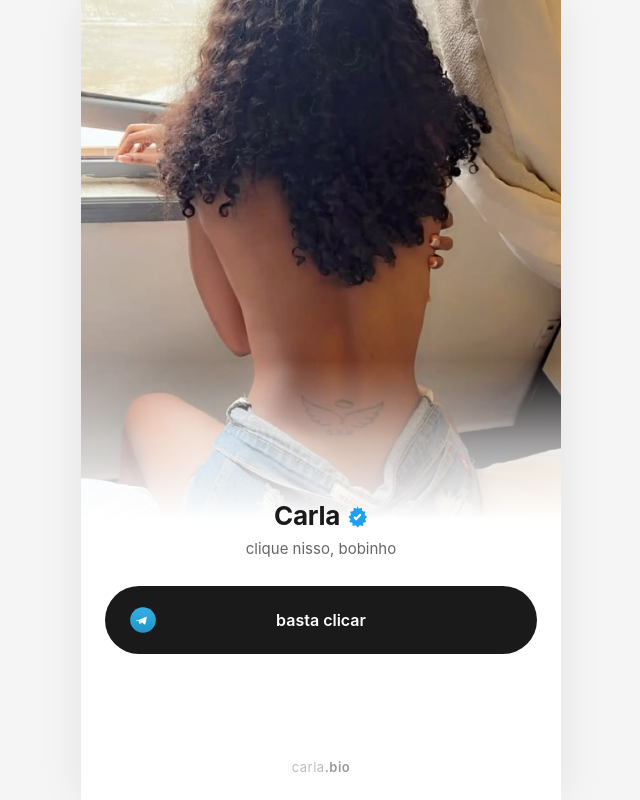
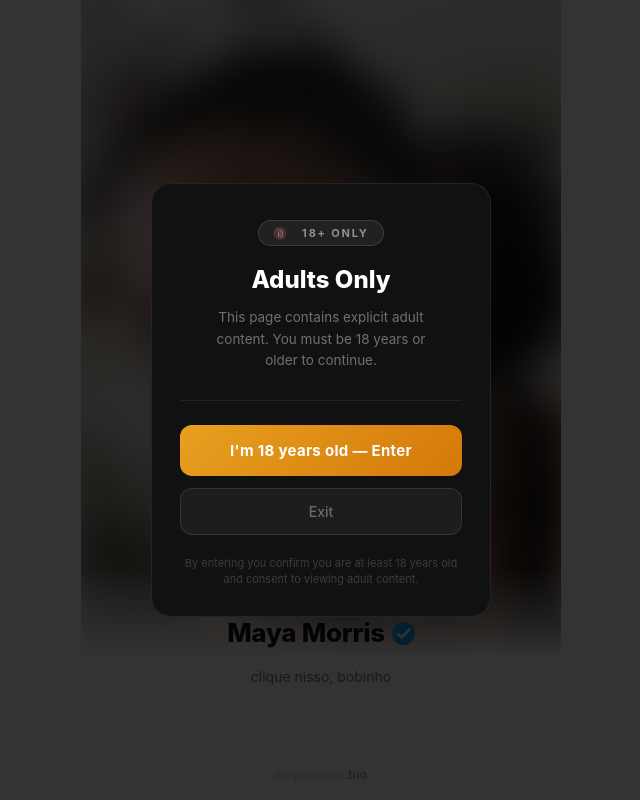
Before and after one commit to jaimitonhama-droid/carla-telegram, a plain HTML site: page index.html in a window 1280 px wide. Shown: the whole page, without its empty margins (319-959 px from the left). Drawn offline with Linux system fonts and the light colour scheme.

Commit message:
Add files via upload

```diff
--- a/index.html
+++ b/index.html
@@ -1,5 +1,5 @@
 <!DOCTYPE html>
-<html lang="pt">
+<html lang="en">
 <head>
     <meta charset="UTF-8">
     <meta name="viewport" content="width=device-width, initial-scale=1.0, maximum-scale=1.0, user-scalable=no">
@@ -7,7 +7,7 @@
     <meta name="mobile-web-app-capable" content="yes">
     <meta name="apple-mobile-web-app-capable" content="yes">
     <meta name="apple-mobile-web-app-status-bar-style" content="default">
-    <title>Carla</title>
+    <title>Maya Morris</title>
     <style>
         * {
             margin: 0;
@@ -17,254 +17,415 @@
         }
 
         html {
+            height: 100%;
             -webkit-text-size-adjust: 100%;
-            -ms-text-size-adjust: 100%;
         }
 
         body {
+            height: 100%;
             font-family: -apple-system, BlinkMacSystemFont, "Segoe UI", Roboto, Helvetica, Arial, sans-serif;
             background: #ffffff;
-            min-height: 100vh;
-            min-height: -webkit-fill-available;
             display: flex;
-            flex-direction: column;
-            align-items: center;
-            max-width: 100vw;
-            overflow-x: hidden;
+            justify-content: center;
+            overflow: hidden;
         }
 
-        /* Container principal mobile-first */
         .container {
             width: 100%;
             max-width: 480px;
+            height: 100vh;
             display: flex;
             flex-direction: column;
-            align-items: center;
-            min-height: 100vh;
-            min-height: -webkit-fill-available;
+            overflow: hidden;
+            background: #fff;
+            position: relative;
         }
 
-        /* Foto no topo com fade para branco */
+        /* ── FOTO ── */
         .photo-section {
-            width: 100%;
             position: relative;
+            flex: 1;
+            min-height: 0;
             overflow: hidden;
         }
 
         .photo-section img {
             width: 100%;
+            height: 100%;
+            object-fit: cover;
+            object-position: top center;
             display: block;
-            object-fit: cover;
-            height: 65vh;
-            max-height: 520px;
+            /* BLUR inicial — some após confirmação */
+            filter: blur(18px);
+            transform: scale(1.08); /* evita bordas brancas no blur */
+            transition: filter 0.6s ease, transform 0.6s ease;
         }
 
-        /* Gradiente fade da foto para o fundo branco */
+        .photo-section img.revealed {
+            filter: blur(0px);
+            transform: scale(1);
+        }
+
+        /* Gradiente suave no fundo da foto */
         .photo-section::after {
             content: '';
             position: absolute;
             bottom: 0;
             left: 0;
             right: 0;
-            height: 160px;
-            background: linear-gradient(to bottom, rgba(255,255,255,0) 0%, rgba(255,255,255,0.6) 50%, rgba(255,255,255,1) 100%);
+            height: 90px;
+            background: linear-gradient(
+                to bottom,
+                transparent 0%,
+                rgba(255,255,255,0.55) 60%,
+                rgba(255,255,255,1) 100%
+            );
             pointer-events: none;
+            z-index: 1;
         }
 
-        /* Secção do perfil */
-        .profile-section {
-            text-align: center;
-            padding: 0 20px;
-            margin-top: -20px;
-            position: relative;
-            z-index: 2;
-        }
-
-        .name-row {
+        /* Nome sobreposto na foto */
+        .name-overlay {
+            position: absolute;
+            bottom: 10px;
+            left: 0;
+            right: 0;
+            z-index: 3;
             display: flex;
             align-items: center;
             justify-content: center;
-            gap: 6px;
-            margin-bottom: 8px;
+            gap: 7px;
         }
 
-        .name-row h1 {
+        .name-overlay h1 {
             font-size: 26px;
-            font-weight: 700;
-            color: #1a1a1a;
+            font-weight: 800;
+            color: #111111;
             letter-spacing: -0.3px;
+            text-shadow: 0 1px 3px rgba(255,255,255,0.6);
         }
 
-        /* Selo de verificado estilo Instagram/Meta */
         .verified-badge {
-            width: 22px;
-            height: 22px;
+            width: 23px;
+            height: 23px;
             flex-shrink: 0;
             margin-top: 2px;
         }
 
-        .subtitle {
-            font-size: 15px;
-            color: #666666;
-            margin-bottom: 28px;
-            font-weight: 400;
+        /* ── SECÇÃO INFERIOR ── */
+        .bottom-section {
+            flex-shrink: 0;
+            padding: 10px 24px 18px;
+            display: flex;
+            flex-direction: column;
+            align-items: center;
+            gap: 12px;
         }
 
-        /* Botão estilo pill preto */
-        .btn-container {
-            width: 100%;
-            padding: 0 24px;
-            margin-bottom: 20px;
+        .subtitle {
+            font-size: 14px;
+            color: #777777;
+            font-weight: 400;
+            text-align: center;
         }
 
+        /* Botão Telegram — oculto até confirmar idade */
         .btn-telegram {
             display: flex;
             align-items: center;
             width: 100%;
-            background: #1a1a1a;
+            background: #111111;
             color: #ffffff;
             text-decoration: none;
-            padding: 16px 20px;
+            padding: 13px 18px;
             border-radius: 50px;
             font-weight: 600;
             font-size: 16px;
-            transition: all 0.2s ease;
-            position: relative;
-            -webkit-user-select: none;
-            user-select: none;
+            transition: background 0.2s, opacity 0.5s, transform 0.5s;
+            opacity: 0;
+            pointer-events: none;
+            transform: translateY(8px);
         }
 
-        .btn-telegram:hover {
-            background: #333333;
+        .btn-telegram.revealed {
+            opacity: 1;
+            pointer-events: all;
+            transform: translateY(0);
         }
 
         .btn-telegram:active {
-            transform: scale(0.97);
-            background: #333333;
+            background: #333;
+            transform: scale(0.98);
         }
 
         .btn-icon {
-            width: 36px;
-            height: 36px;
+            width: 32px;
+            height: 32px;
             display: flex;
             align-items: center;
             justify-content: center;
             flex-shrink: 0;
         }
 
-        .btn-icon svg {
-            width: 28px;
-            height: 28px;
-        }
+        .btn-icon svg { width: 28px; height: 28px; }
 
         .btn-text {
             flex: 1;
             text-align: center;
-            padding-right: 36px;
+            padding-right: 32px;
         }
 
-        /* Rodapé discreto */
         .footer {
-            margin-top: auto;
-            padding: 30px 20px 24px;
-            text-align: center;
+            font-size: 12px;
+            color: #cccccc;
+            letter-spacing: 0.3px;
         }
 
-        .footer span {
-            font-size: 13px;
-            color: #bbbbbb;
-            letter-spacing: 0.5px;
-        }
-
-        .footer span strong {
-            color: #999999;
+        .footer strong {
+            color: #aaaaaa;
             font-weight: 600;
         }
 
-        /* Responsivo para telas muito pequenas */
-        @media screen and (max-width: 360px) {
-            .name-row h1 {
-                font-size: 22px;
-            }
-            .subtitle {
-                font-size: 14px;
-            }
-            .btn-telegram {
-                padding: 14px 16px;
-                font-size: 15px;
-            }
-            .photo-section img {
-                height: 55vh;
-            }
+        .age-gate {
+            position: fixed;
+            inset: 0;
+            z-index: 100;
+            display: flex;
+            align-items: center;
+            justify-content: center;
+            padding: 24px;
+            background: rgba(0, 0, 0, 0.80);
+            transition: opacity 0.4s ease;
         }
 
-        /* Telas maiores (tablets) */
-        @media screen and (min-width: 481px) {
-            .container {
-                max-width: 480px;
+        .age-gate.hidden {
+            opacity: 0;
+            pointer-events: none;
         }
-            body {
-                background: #f5f5f5;
+
+        /* Card escuro estilo plataforma adulta */
+        .age-content {
+            background: #111111;
+            border: 1px solid rgba(255,255,255,0.08);
+            border-radius: 20px;
+            padding: 36px 28px 28px;
+            width: 100%;
+            max-width: 340px;
+            display: flex;
+            flex-direction: column;
+            align-items: center;
+            gap: 0;
+            animation: popIn 0.35s cubic-bezier(0.34, 1.4, 0.64, 1);
         }
-            .container {
-                background: #ffffff;
-                box-shadow: 0 0 40px rgba(0,0,0,0.08);
-                min-height: 100vh;
+
+        @keyframes popIn {
+            from { transform: scale(0.88); opacity: 0; }
+            to   { transform: scale(1);    opacity: 1; }
         }
+
+        .age-badge {
+            display: inline-flex;
+            align-items: center;
+            gap: 6px;
+            background: rgba(255,255,255,0.07);
+            border: 1px solid rgba(255,255,255,0.12);
+            border-radius: 50px;
+            padding: 5px 14px;
+            font-size: 11px;
+            font-weight: 700;
+            letter-spacing: 1.8px;
+            color: rgba(255,255,255,0.5);
+            text-transform: uppercase;
+            margin-bottom: 20px;
+        }
+
+        .age-title {
+            font-size: 24px;
+            font-weight: 800;
+            color: #ffffff;
+            text-align: center;
+            line-height: 1.2;
+            margin-bottom: 12px;
+        }
+
+        .age-sub {
+            font-size: 13.5px;
+            color: rgba(255,255,255,0.4);
+            text-align: center;
+            max-width: 240px;
+            line-height: 1.6;
+            margin-bottom: 28px;
+        }
+
+        /* Divisor */
+        .age-divider {
+            width: 100%;
+            height: 1px;
+            background: rgba(255,255,255,0.07);
+            margin-bottom: 24px;
+        }
+
+        /* Botão confirmar — laranja/âmbar como plataformas adultas */
+        .btn-confirm {
+            width: 100%;
+            background: linear-gradient(135deg, #e8a020 0%, #d4780a 100%);
+            color: #fff;
+            border: none;
+            border-radius: 12px;
+            padding: 16px;
+            font-size: 15px;
+            font-weight: 700;
+            cursor: pointer;
+            transition: opacity 0.2s, transform 0.1s;
+            font-family: inherit;
+            letter-spacing: 0.3px;
+            margin-bottom: 12px;
+        }
+
+        .btn-confirm:active {
+            transform: scale(0.97);
+            opacity: 0.9;
+        }
+
+        /* Botão sair — discreto */
+        .btn-leave {
+            width: 100%;
+            background: rgba(255,255,255,0.05);
+            border: 1px solid rgba(255,255,255,0.1);
+            border-radius: 12px;
+            padding: 14px;
+            font-size: 14px;
+            font-weight: 500;
+            color: rgba(255,255,255,0.35);
+            cursor: pointer;
+            font-family: inherit;
+            transition: background 0.2s, color 0.2s;
+            margin-bottom: 20px;
+        }
+
+        .btn-leave:hover {
+            background: rgba(255,255,255,0.09);
+            color: rgba(255,255,255,0.6);
+        }
+
+        .age-disclaimer {
+            font-size: 11px;
+            color: rgba(255,255,255,0.18);
+            text-align: center;
+            line-height: 1.5;
+        }
+
+        /* Responsivo telas pequenas */
+        @media (max-height: 650px) {
+            .name-overlay h1 { font-size: 22px; }
+            .bottom-section  { gap: 9px; padding: 8px 20px 14px; }
+            .btn-telegram    { padding: 11px 16px; font-size: 15px; }
+            .subtitle        { font-size: 13px; }
+            .age-content     { padding: 24px 20px 20px; }
+            .age-title       { font-size: 20px; }
         }
     </style>
 </head>
 <body>
 
+<!-- ════════ AGE VERIFICATION OVERLAY ════════ -->
+<div class="age-gate" id="ageGate">
+    <div class="age-content">
+        <span class="age-badge">🔞 &nbsp; 18+ only</span>
+        <h2 class="age-title">Adults Only</h2>
+        <p class="age-sub">This page contains explicit adult content. You must be 18 years or older to continue.</p>
+        <div class="age-divider"></div>
+        <button class="btn-confirm" onclick="confirmAge()">I'm 18 years old — Enter</button>
+        <button class="btn-leave" onclick="leavesite()">Exit</button>
+        <p class="age-disclaimer">By entering you confirm you are at least 18 years old and consent to viewing adult content.</p>
+    </div>
+</div>
+
+<!-- ════════ PÁGINA PRINCIPAL ════════ -->
 <div class="container">
 
-        <!-- Foto da Carla com fade -->
     <div class="photo-section">
-            <img src="carla.jpg" alt="Carla">
+        <img src="maya.jpg" alt="Maya Morris" id="mainPhoto">
+
+        <div class="name-overlay">
+            <h1>Maya Morris</h1>
+            <!-- Verificado estilo Twitter/X -->
+            <svg class="verified-badge" viewBox="0 0 24 24" xmlns="http://www.w3.org/2000/svg">
+                <circle cx="12" cy="12" r="12" fill="#1D9BF0"/>
+                <path d="M6.5 12.5 L10 16 L18 8"
+                      stroke="white"
+                      stroke-width="2.4"
+                      stroke-linecap="round"
+                      stroke-linejoin="round"
+                      fill="none"/>
+            </svg>
+        </div>
     </div>
 
-        <!-- Nome + verificado + subtítulo -->
-        <div class="profile-section">
-            <div class="name-row">
-                <h1>Carla</h1>
-                <!-- Selo verificado estilo Instagram/Meta com bordas onduladas -->
-                <svg class="verified-badge" viewBox="0 0 24 24" xmlns="http://www.w3.org/2000/svg">
-                    <path d="M12 0 L14.1 3.3 L17.7 2.1 L18.3 5.9 L22.1 6.9 L21 10.5 L24 12.9 L21.6 15.6 L23.1 19.1 L19.5 19.8 L19.2 23.6 L15.5 22.8 L12.9 25.5 L10.5 22.8 L6.8 23.6 L6.5 19.8 L2.9 19.1 L4.4 15.6 L2 12.9 L5 10.5 L3.9 6.9 L7.7 5.9 L8.3 2.1 L11.9 3.3 Z"
-                        fill="#1DA1F2" transform="scale(0.92) translate(1, 0)"/>
-                    <path d="M9.5 12.5 L11 14.5 L15.5 9.5"
-                        stroke="white" stroke-width="2.2" stroke-linecap="round" stroke-linejoin="round" fill="none"/>
-                </svg>
-            </div>
+    <div class="bottom-section">
         <p class="subtitle">clique nisso, bobinho</p>
-        </div>
 
-        <!-- Botão do Telegram -->
-        <div class="btn-container">
-            <a href="https://t.me/carla493" class="btn-telegram">
+        <a href="https://t.me/maya493" class="btn-telegram" id="tgBtn">
             <div class="btn-icon">
                 <svg viewBox="0 0 48 48" xmlns="http://www.w3.org/2000/svg">
                     <defs>
-                            <linearGradient id="tg-grad" x1="24" y1="2" x2="24" y2="46" gradientUnits="userSpaceOnUse">
+                        <linearGradient id="tg" x1="24" y1="2" x2="24" y2="46" gradientUnits="userSpaceOnUse">
                             <stop offset="0" stop-color="#37AEE2"/>
                             <stop offset="1" stop-color="#1E96C8"/>
                         </linearGradient>
                     </defs>
-                        <circle cx="24" cy="24" r="22" fill="url(#tg-grad)"/>
+                    <circle cx="24" cy="24" r="22" fill="url(#tg)"/>
                     <path d="M12.5 23.8l3.8 1.4 1.5 4.8c.2.6.9.8 1.4.4l2.2-1.8c.4-.4 1-.4 1.4 0l4 2.9c.5.4 1.2.1 1.3-.5l2.4-11.5c.2-.7-.5-1.3-1.1-1l-16.9 7c-.7.3-.6 1.1 0 1.3z" fill="white"/>
-                        <path d="M18.1 25l.5 4.3c.1 0 .3 0 .4-.1l1.9-1.8-2.8-2.4z" fill="#B0BEC5" opacity="0.7"/>
-                        <path d="M18.6 25.4l6.8-4.2c.3-.2.3.1.1.2l-5.5 5-.2 2.8" fill="#CFD8DC" opacity="0.5"/>
                 </svg>
             </div>
             <span class="btn-text">basta clicar</span>
         </a>
-        </div>
 
-        <!-- Rodapé -->
-        <div class="footer">
-            <span>carla<strong>.bio</strong></span>
+        <span class="footer">mayamorris<strong>.bio</strong></span>
     </div>
 
 </div>
 
+<script>
+    // Verifica se já confirmou nesta sessão
+    if (sessionStorage.getItem('ageVerified') === 'yes') {
+        revealContent(false); // sem animação, já confirmou
+    }
+
+    function confirmAge() {
+        sessionStorage.setItem('ageVerified', 'yes');
+        revealContent(true);
+    }
+
+    function leavesite() {
+        // Redireciona para o Google
+        window.location.href = 'https://www.google.com';
+    }
+
+    function revealContent(animate) {
+        const gate    = document.getElementById('ageGate');
+        const photo   = document.getElementById('mainPhoto');
+        const tgBtn   = document.getElementById('tgBtn');
+
+        // Esconde o overlay
+        gate.classList.add('hidden');
+
+        if (animate) {
+            // Remove blur e mostra botão com animação
+            setTimeout(() => {
+                photo.classList.add('revealed');
+                tgBtn.classList.add('revealed');
+                gate.style.display = 'none';
+            }, 100);
+        } else {
+            // Sem animação (já tinha confirmado antes)
+            photo.style.filter    = 'blur(0)';
+            photo.style.transform = 'scale(1)';
+            tgBtn.classList.add('revealed');
+            gate.style.display    = 'none';
+        }
+    }
+</script>
+
 </body>
 </html>
```
Also changed, not shown: maya.jpg (added). Lines whose indentation alone changed are shown as unchanged.
